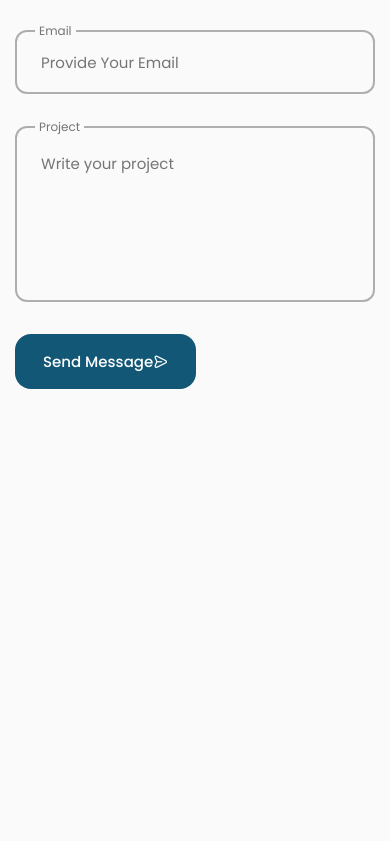
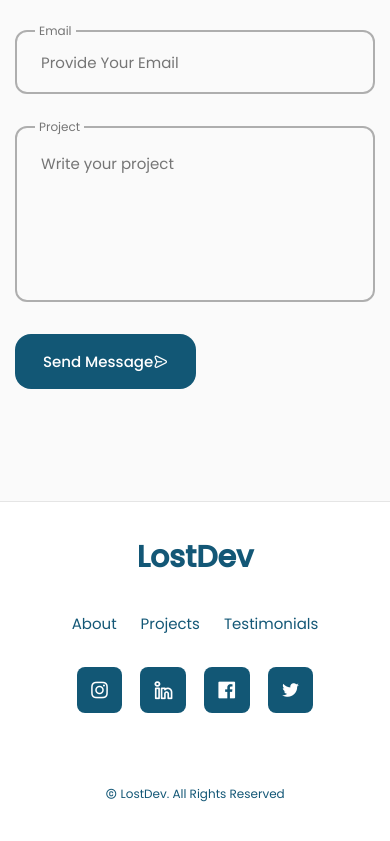
Before and after one commit to rizsim214/responsive-portfolio-sim, a React (Create React App) app: page / in a window 390 px wide. Shown: the part 6113-6954 px from the top of the page. Before the commit the page ends 6662 px from the top, so only its background shows below. Built offline with nearby package versions, Linux system fonts and the light colour scheme.

Commit message:
Added Footer w/ Mobile Responsiveness

```diff
--- /dev/null
+++ b/src/assets/styles/_footer.scss
@@ -0,0 +1,71 @@
+.footer {
+    background-color: var(--container-color);
+    border-top: 1px solid rgba(0,0,0,0.1);
+        .footer__container {
+            padding: 2rem 0 6rem;
+                .footer__title{
+                    color: var(--title-color);
+
+                }
+                .footer__title {
+                    text-align: center;
+                    margin-bottom: var(--mb-2);
+                }
+                .footer__list {
+                    display: flex;
+                    justify-content: center;
+                    column-gap: 1.5rem;
+                    margin-bottom: var(--mb-2);
+                        .footer__link {
+                            color: var(--title-color);
+                            &:hover {
+                                color: var(--title-color-dark);
+                            }
+                        }
+                }
+                .footer__social {
+                    display: flex;
+                    justify-content: center;
+                    column-gap: 1.125rem;
+                        .footer__social-link {
+                           background-color: var(--title-color);
+                           color: var(--container-color);
+                           font-size: 1.25rem;
+                           padding: 0.5rem 0.8rem;
+                           border-radius: 0.5rem;
+                           display: inline-flex;
+                                &:hover {
+                                    background-color: var(--title-color-dark);
+                                }
+                        }
+                }
+                .footer__copy {
+                    display: block;
+                    margin-top: 4.5rem;
+                    color: var(--title-color);
+                    text-align: center;
+                    font-size: var(--smaller-font-size);
+                }
+            }
+}
+
+// Media Screen Queries
+@media screen and (max-width: 992px) {
+    .footer__social-link {
+        padding: 0.25rem;
+        border-radius: 0.25rem;
+        font-size: 1rem;
+    }
+}
+@media screen and (max-width: 768px) {
+
+}
+
+@media screen and (max-width: 576px) {
+
+}
+
+@media screen and (max-width: 375px) {
+
+
+}
--- a/src/assets/styles/main.css
+++ b/src/assets/styles/main.css
@@ -877,6 +877,65 @@
     width: 100%;
   }
 }
+.footer {
+  background-color: var(--container-color);
+  border-top: 1px solid rgba(0, 0, 0, 0.1);
+}
+.footer .footer__container {
+  padding: 2rem 0 6rem;
+}
+.footer .footer__container .footer__title {
+  color: var(--title-color);
+}
+.footer .footer__container .footer__title {
+  text-align: center;
+  margin-bottom: var(--mb-2);
+}
+.footer .footer__container .footer__list {
+  display: flex;
+  justify-content: center;
+  -moz-column-gap: 1.5rem;
+       column-gap: 1.5rem;
+  margin-bottom: var(--mb-2);
+}
+.footer .footer__container .footer__list .footer__link {
+  color: var(--title-color);
+}
+.footer .footer__container .footer__list .footer__link:hover {
+  color: var(--title-color-dark);
+}
+.footer .footer__container .footer__social {
+  display: flex;
+  justify-content: center;
+  -moz-column-gap: 1.125rem;
+       column-gap: 1.125rem;
+}
+.footer .footer__container .footer__social .footer__social-link {
+  background-color: var(--title-color);
+  color: var(--container-color);
+  font-size: 1.25rem;
+  padding: 0.5rem 0.8rem;
+  border-radius: 0.5rem;
+  display: inline-flex;
+}
+.footer .footer__container .footer__social .footer__social-link:hover {
+  background-color: var(--title-color-dark);
+}
+.footer .footer__container .footer__copy {
+  display: block;
+  margin-top: 4.5rem;
+  color: var(--title-color);
+  text-align: center;
+  font-size: var(--smaller-font-size);
+}
+
+@media screen and (max-width: 992px) {
+  .footer__social-link {
+    padding: 0.25rem;
+    border-radius: 0.25rem;
+    font-size: 1rem;
+  }
+}
 :root {
   --header-height: 3rem;
   --hue: 0;
--- a/src/assets/styles/main.scss
+++ b/src/assets/styles/main.scss
@@ -7,6 +7,7 @@
 @import './qualification';
 @import './testimonials';
 @import './contact';
+@import './footer';
 
 :root {
     --header-height: 3rem;
--- a/src/components/App.jsx
+++ b/src/components/App.jsx
@@ -8,6 +8,7 @@
 import Qualification from './Qualification/Qualification';
 import Testimonials from './Testimonials/Testimonials';
 import Contact from './Contact/Contact';
+import Footer from './Footer/Footer';
 
 const App = () => {
   return (
@@ -21,6 +22,7 @@
           <Qualification />
           <Testimonials />
           <Contact />
+          <Footer />
       </main>
     </>
   )
--- /dev/null
+++ b/src/components/Footer/Footer.jsx
@@ -0,0 +1,43 @@
+import React from 'react'
+
+const Footer = () => {
+  return (
+    <footer className="footer">
+        <div className="footer__container container">
+            <h1 className="footer__title">LostDev</h1>
+
+            <ul className="footer__list">
+                <li>
+                    <a href="#about" className="footer__link">About</a>
+                </li>
+                <li>
+                    <a href="#portfolio" className="footer__link">Projects</a>
+                </li>
+                <li>
+                    <a href="#testimonials" className="footer__link">Testimonials</a>
+                </li>
+            </ul>
+
+            <div className="footer__social">
+                <a href="https://www.instagram.com/" className="footer__social-link" >
+                    <i class="uil uil-instagram"></i>
+                </a>
+                <a href="https://www.linkedin.com/" className="footer__social-link" >
+                    <i class="uil uil-linkedin-alt"></i>
+                </a>
+                <a href="https://www.facebook.com/" className="footer__social-link" >
+                    <i class="uil uil-facebook"></i>
+                </a>
+                <a href="https://www.twitter.com/" className="footer__social-link" >
+                    <i class="uil uil-twitter"></i>
+                </a>
+            </div>
+            <span className="footer__copy">
+                <i class="uil uil-copyright"></i> LostDev. All Rights Reserved
+            </span>
+        </div>
+    </footer>
+  )
+}
+
+export default Footer
```
Also changed, not shown: 1 other file (tests, documents, lock files or other folders).
